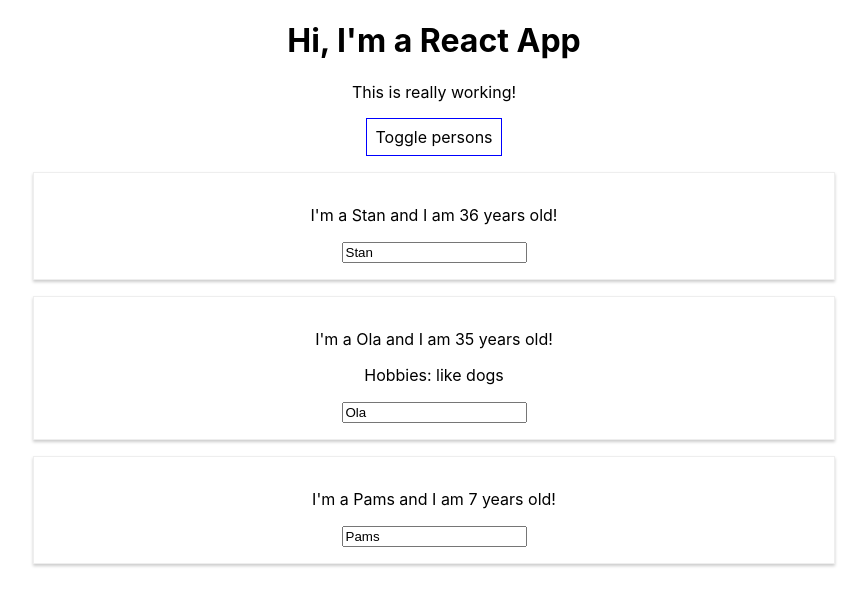
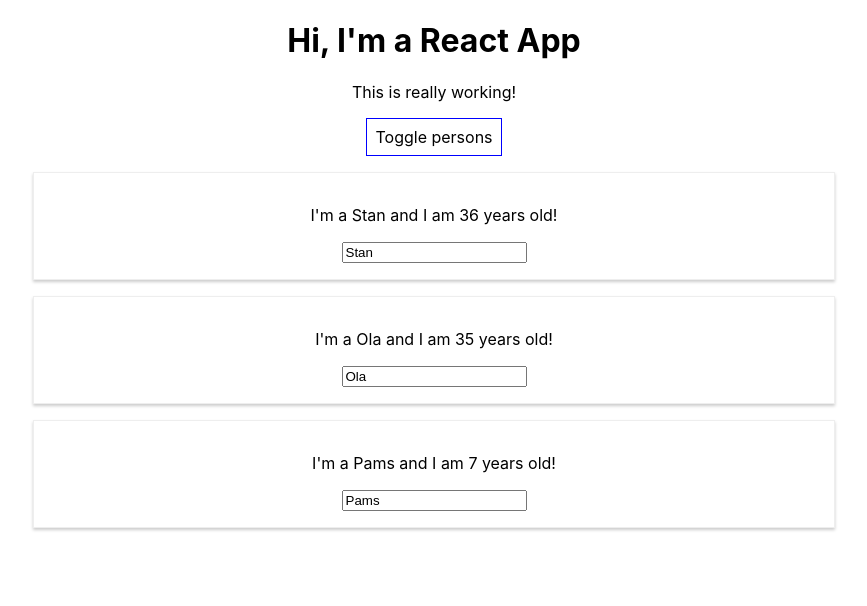
Before and after one commit to timmostan/javascript, a React (Create React App) app in the folder react-complete-guide/: page / in a window 1280 px wide. Both pictures are taken after a click on the button "Toggle persons". Shown: the top 606 px of the page, without its empty margins (206-1073 px from the left). Built offline with nearby package versions, Linux system fonts and the light colour scheme.

Commit message:
Flexible lists examples

```diff
--- a/react-complete-guide/src/App.js
+++ b/react-complete-guide/src/App.js
@@ -13,7 +13,7 @@
     showPersons: false
   }
 
-  switchNameHandler = (newName) => {
+  /*switchNameHandler = (newName) => {
     //console.log('Was clicked');
     //DONT DO THIS!: this.state.persons[0].name = 'Stanislaw';
     this.setState({
@@ -23,16 +23,35 @@
         { name: 'Pamirek', age: 7 }
       ]
     })
+  }*/
+
+  nameChangedHandler = (event, id) => {
+    const personIndex = this.state.persons.findIndex(p => {
+      return p.id === id;
+    });
+    //to not modify state object directly - use the spread operator
+    const person =  {
+      ...this.state.persons[personIndex]
+    };
+
+    //alternative
+    // const person = Object.assign({}, this.state.persons[personIndex]);
+
+    person.name = event.target.value;
+
+    const persons = [...this.state.persons];
+    persons[personIndex] = person;
+
+    this.setState({ persons: persons });
   }
 
-  nameChangedHandler = (event) => {
-    this.setState({
-      persons: [
-        { name: 'Staszek', age: 36 },
-        { name: event.target.value, age: 35 },
-        { name: 'Pamirek', age: 7 }
-      ]
-    })
+  deletePersonHandler = (personIndex) => {
+    //create a copyt with slice() to avoid issues
+    //const persons = this.state.persons.slice();
+    //alternative to copy is to use spread operator
+    const persons = [...this.state.persons];
+    persons.splice(personIndex,1);
+    this.setState({persons: persons});
   }
 
   togglePersonsHandler = () => {
@@ -54,18 +73,14 @@
     if (this.state.showPersons) {
       persons = (
         <div>
-          <Person
-              name={ this.state.persons[0].name }
-              age={ this.state.persons[0].age }/>
-          <Person
-              name={ this.state.persons[1].name }
-              age={ this.state.persons[1].age }
-              //Note: bind is more efficient then the arrow function in button
-              click={ this.switchNameHandler.bind(this, 'Stachu') }
-              changed={this.nameChangedHandler} >Hobbies: like dogs</Person>
-          <Person
-              name={ this.state.persons[2].name }
-              age={ this.state.persons[2].age }/>
+          { this.state.persons.map((person, index) => {
+            return <Person
+                      key={person.id}
+                      click={() => this.deletePersonHandler(index)}
+                      name={person.name}
+                      age={person.age}
+                      changed={(event) => this.nameChangedHandler(event, person.id)} />
+          }) }
         </div>
       );
     }
```
